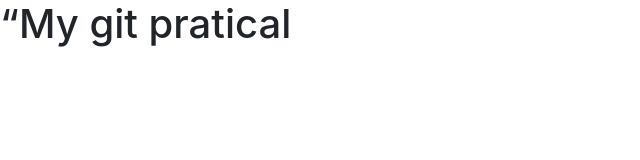
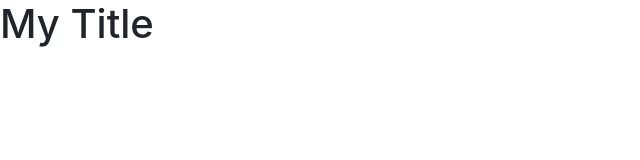
Before and after one commit to laxminarayanRaval/Test-git-1, a plain HTML site: page index.html in a window 1280 px wide. Shown: the whole page, without its empty margins (0-640 px from the left). Drawn offline with nearby package versions, Linux system fonts and the light colour scheme.

Commit message:
Title changed

```diff
--- a/index.html
+++ b/index.html
@@ -18,7 +18,7 @@
     />
   </head>
   <body>
-    <h1>“My git pratical</h1>
+    <h1>My Title</h1>
     <!-- Optional JavaScript -->
     <!-- jQuery first, then Popper.js, then Bootstrap JS -->
     <script
```
